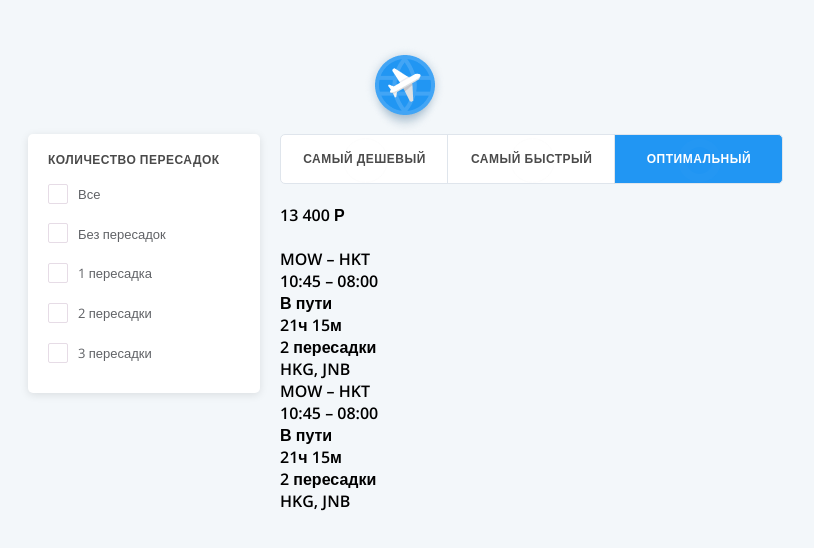
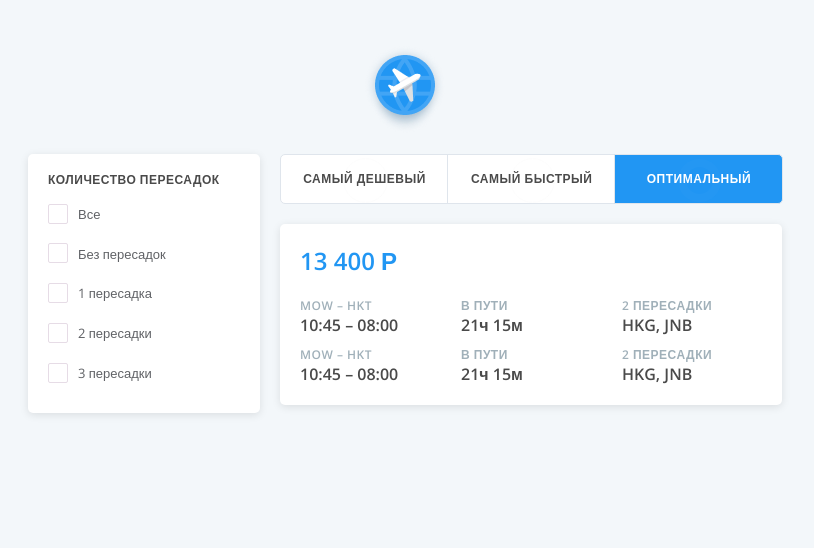
Before and after one commit to erastfandorin/aviasales, a React (Create React App) app: page / in a window 1280 px wide. Shown: the top 548 px of the page, without its empty margins (235-1049 px from the left). Built offline with nearby package versions, Linux system fonts and the light colour scheme; no server answers.

Commit message:
add: ticketsService methods; refactor

```diff
--- a/src/App/App.js
+++ b/src/App/App.js
@@ -1,22 +1,45 @@
+import { useState, useEffect } from "react";
+
 import TransferFilter from "./components/Main/TransferFilter/TransferFilter.js";
 import PreferenceTabs from "./components/Main/PreferenceTabs/PreferenceTabs.js";
 import TicketList from "./components/Main/TicketList/TicketList.js";
 
+import ticketsService from "./services/ticketsService.js";
+
 import Logo from "../img/Logo.png";
 import styles from "./App.module.css";
 
+const log = console.log;
+
 function App() {
+  const [preference, setPreference] = useState("optimal"); // Cheapest, Fastest, Optimal
+  const transferCountDefault = -1;
+  const [transferCount, setTransferCount] = useState(transferCountDefault); // 100, 0, 1, 2, 3,
+
+  useEffect( async () => {
+    const resalt = await ticketsService.getAllTickets();
+    log("result", resalt);
+  }, []);
+
+
   return (
     <>
       <header className={styles.header}>
         <img src={Logo} alt="logo" />
       </header>
       <main className={styles.main}>
-        <TransferFilter />
+        <TransferFilter
+          setTransferCount={setTransferCount}
+          transferCountDefault={transferCountDefault}
+        />
         <div className={styles.mainRight}>
-          <PreferenceTabs />
+          <PreferenceTabs
+            preference={preference}
+            setPreference={setPreference}
+          />
           <TicketList />
         </div>
+        {/* {preference} */}
       </main>
     </>
   );
--- a/src/App/App.module.css
+++ b/src/App/App.module.css
@@ -2,6 +2,7 @@
     display: flex;
     justify-content: center;
     margin-top: 45px;
+    margin-bottom: 20px;
 }
 
 .main {
--- a/src/App/components/Main/PreferenceTabs/PreferenceTabs.js
+++ b/src/App/components/Main/PreferenceTabs/PreferenceTabs.js
@@ -8,19 +8,16 @@ const preferenceList = [
     {name:"Оптимальный",id:"optimal"}
 ];
 
-function PreferenceTabs() {
-    const [preferenceTabs, setPreferenceTabs] = useState("optimal"); // Cheapest Fastest Optimal
-
+function PreferenceTabs({preference, setPreference}) {
     function handleChange(e) {
-        console.log(e)
-        setPreferenceTabs(e.target.id);
+        setPreference(e.target.id);
     }
     return (
         <ul className={styles.preferenceTabs}>
-            { preferenceList.map( preference =>
-                <Tab key={preference.id}
-                     tab={preference}
-                     preferenceTabs={preferenceTabs}
+            { preferenceList.map( preferenceTab =>
+                <Tab key={preferenceTab.id}
+                     tab={preferenceTab}
+                     preference={preference}
                      handleChange={handleChange}
                      />
             )}
--- a/src/App/components/Main/PreferenceTabs/Tab/Tab.js
+++ b/src/App/components/Main/PreferenceTabs/Tab/Tab.js
@@ -1,8 +1,8 @@
 import styles from "./Tab.module.css"
 
-function Tab({tab, preferenceTabs, handleChange}) {
+function Tab({tab, preference, handleChange}) {
     const tabClasses = [styles.tab]
-    const isChecked = preferenceTabs === tab.id
+    const isChecked = preference === tab.id
     if(isChecked) {
         tabClasses.push(styles.tabIsActive)
     }
--- /dev/null
+++ b/src/App/components/Main/TicketList/Ticket/Route/Route.js
@@ -0,0 +1,22 @@
+import style from "./Route.module.css";
+
+function Route(props) {
+    return (
+        <ul>
+        <li className={style.route}>
+            <div className={style.headline}>MOW – HKT</div>
+            <div className={style.info}>10:45 – 08:00</div>
+        </li>
+        <li className={style.allTime}>
+            <div className={style.headline}>В пути</div>
+            <div className={style.info}>21ч 15м</div>
+        </li>
+        <li className={style.transfers}>
+            <div className={style.headline}>2 пересадки</div>
+            <div className={style.info}>HKG, JNB</div>
+        </li>
+    </ul>
+    );
+}
+
+export default Route;
--- /dev/null
+++ b/src/App/components/Main/TicketList/Ticket/Route/Route.module.css
@@ -0,0 +1,16 @@
+.route,
+.allTime,
+.transfers {
+    width: 140px;
+    display: flex;
+    flex-direction: column;
+}
+.headline {
+    font-size: 12px;
+    letter-spacing: 0.5px;
+    text-transform: uppercase;
+    color: #A0B0B9;
+}
+.info {
+    color: #4A4A4A;
+}
--- a/src/App/components/Main/TicketList/Ticket/Ticket.js
+++ b/src/App/components/Main/TicketList/Ticket/Ticket.js
@@ -1,43 +1,18 @@
+import Route from "./Route/Route";
 import style from "./Ticket.module.css"
 
 function Ticket(props) {
     return (
         <li className={style.ticket}>
-            <div className={style.ticket__headBox}>
-                <div className={style.ticket__headBoxPrice}>13 400 Р</div>
+            <div className={style.headBox}>
+                <div className={style.headBoxPrice}>13 400 Р</div>
                 <img />
             </div>
-            <div className={style.ticket__flightThereBox}>
-                <ul>
-                    <li className={style.flightThereBox__route}>
-                        <div>MOW – HKT</div>
-                        <div>10:45 – 08:00</div>
-                    </li>
-                    <li>
-                        <div>В пути</div>
-                        <div>21ч 15м</div>
-                    </li>
-                    <li>
-                        <div>2 пересадки</div>
-                        <div>HKG, JNB</div>
-                    </li>
-                </ul>
+            <div className={style.flightThereBox}>
+                <Route />
             </div>
-            <div>
-                <ul>
-                    <li>
-                        <div>MOW – HKT</div>
-                        <div>10:45 – 08:00</div>
-                    </li>
-                    <li>
-                        <div>В пути</div>
-                        <div>21ч 15м</div>
-                    </li>
-                    <li>
-                        <div>2 пересадки</div>
-                        <div>HKG, JNB</div>
-                    </li>
-                </ul>
+            <div className={style.flightBackBox}>
+                <Route />
             </div>
         </li>
     );
--- a/src/App/components/Main/TicketList/Ticket/Ticket.module.css
+++ b/src/App/components/Main/TicketList/Ticket/Ticket.module.css
@@ -1,15 +1,25 @@
 .ticket {
-
+    display: flex;
+    flex-direction: column;
+    padding: 20px;
+    background: #FFFFFF;
+    box-shadow: 0px 2px 8px rgba(0, 0, 0, 0.1);
+    border-radius: 5px;
 }
-.ticket__headBox {
-
+.headBox {
+    display: flex;
+    justify-content: space-between;
+    margin-bottom: 20px;
 }
-.ticket__headBoxPrice {
-
+.headBoxPrice {
+    font-size: 24px;
+    color: #2196F3;
 }
-.ticket__flightThereBox {
-
+.flightThereBox ul,
+.flightBackBox ul {
+    display: flex;
+    justify-content: space-between;
 }
-.flightThereBox__route {
-
+.flightThereBox ul {
+    margin-bottom: 10px;
 }
--- a/src/App/components/Main/TransferFilter/TransferFilter.js
+++ b/src/App/components/Main/TransferFilter/TransferFilter.js
@@ -2,13 +2,13 @@ import React, { useState } from 'react';
 import Checkbox from './Checkbox/Checkbox';
 import styles from './TransferFilter.module.css';
 
-function TransferFilter(props) {
+function TransferFilter({ setTransferCount, transferCountDefault }) {
     const [filterCheckboxes, setFilterCheckboxes] = useState([
-        { name: "Все", transferCount: "all", isChecked: false},
-        { name: "Без пересадок", transferCount: "0", isChecked: false},
-        { name: "1 пересадка", transferCount: "1", isChecked: false},
-        { name: "2 пересадки", transferCount: "2", isChecked: false},
-        { name: "3 пересадки", transferCount: "3", isChecked: false},
+        { name: "Все", transferCount: 100, isChecked: false},
+        { name: "Без пересадок", transferCount: 0, isChecked: false},
+        { name: "1 пересадка", transferCount: 1, isChecked: false},
+        { name: "2 пересадки", transferCount: 2, isChecked: false},
+        { name: "3 пересадки", transferCount: 3, isChecked: false},
     ]);
 
     function changeCheckbox(e) {
@@ -16,12 +16,20 @@ function TransferFilter(props) {
         const newArr = [...filterCheckboxes];
         newArr[index].isChecked = e.target.checked;
         setFilterCheckboxes(newArr);
+
+        let nweCount = transferCountDefault;
+        newArr.forEach( checkbox => {
+            if(checkbox.isChecked && nweCount < checkbox.transferCount) {
+                nweCount = checkbox.transferCount
+            }
+        })
+        setTransferCount(nweCount);
     }
     function getCheckboxIndex(e) {
         const id = e.target.id
         const currentTransferCount = id.match(/(?<=checkbox_)[0-9a-z]+/)[0];
         return filterCheckboxes.map(checkbox => checkbox.transferCount)
-                               .indexOf(currentTransferCount);
+                               .indexOf( Number(currentTransferCount) );
     }
 
     return (
--- a/src/App/components/Main/TransferFilter/TransferFilter.module.css
+++ b/src/App/components/Main/TransferFilter/TransferFilter.module.css
@@ -2,7 +2,7 @@
     display: flex;
     justify-content: center;
     flex-direction: column;
-    width: 232px;
+    min-width: 232px;
     margin-right: 20px;
     background-color: #ffffff;
     box-shadow: 0px 2px 8px rgba(0, 0, 0, 0.1);
--- /dev/null
+++ b/src/App/services/ticketsService.js
@@ -0,0 +1,41 @@
+export default {
+    URL: 'https://front-test.beta.aviasales.ru',
+    searchId: '',
+
+    getSearchId: async function() {
+        try {
+            const response = await fetch(`${this.URL}/search`);
+            const parsedResponse = await response.json();
+            this.searchId = parsedResponse.searchId;
+        } catch (err) {
+            throw err
+        }
+    },
+    getPackTickets: async function() {
+        try {
+            const response = await fetch(`${this.URL}/tickets?searchId=${this.searchId}`);
+            if(response.status === 200) {
+                const parsedResponse = await response.json();
+                return parsedResponse;
+            }
+            return { tickets: [], stop: false };
+        } catch (err) {
+            throw err
+        }
+
+    },
+    getAllTickets: async function() {
+        try {
+            let ticketPack = [];
+            let response;
+            await this.getSearchId();
+            do {
+                response = await this.getPackTickets();
+                ticketPack = [ ...ticketPack, ...response.tickets];
+            } while (!response.stop);
+            return ticketPack
+        } catch (err) {
+            throw err
+        }
+    },
+}
```
